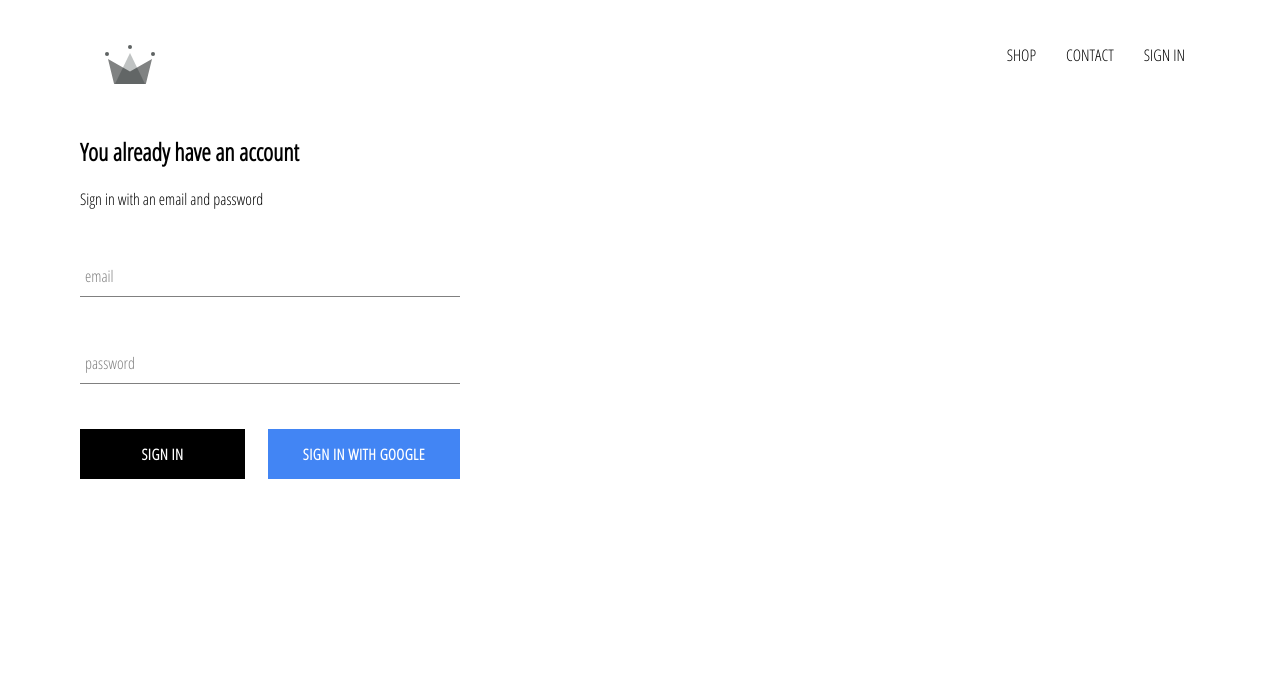
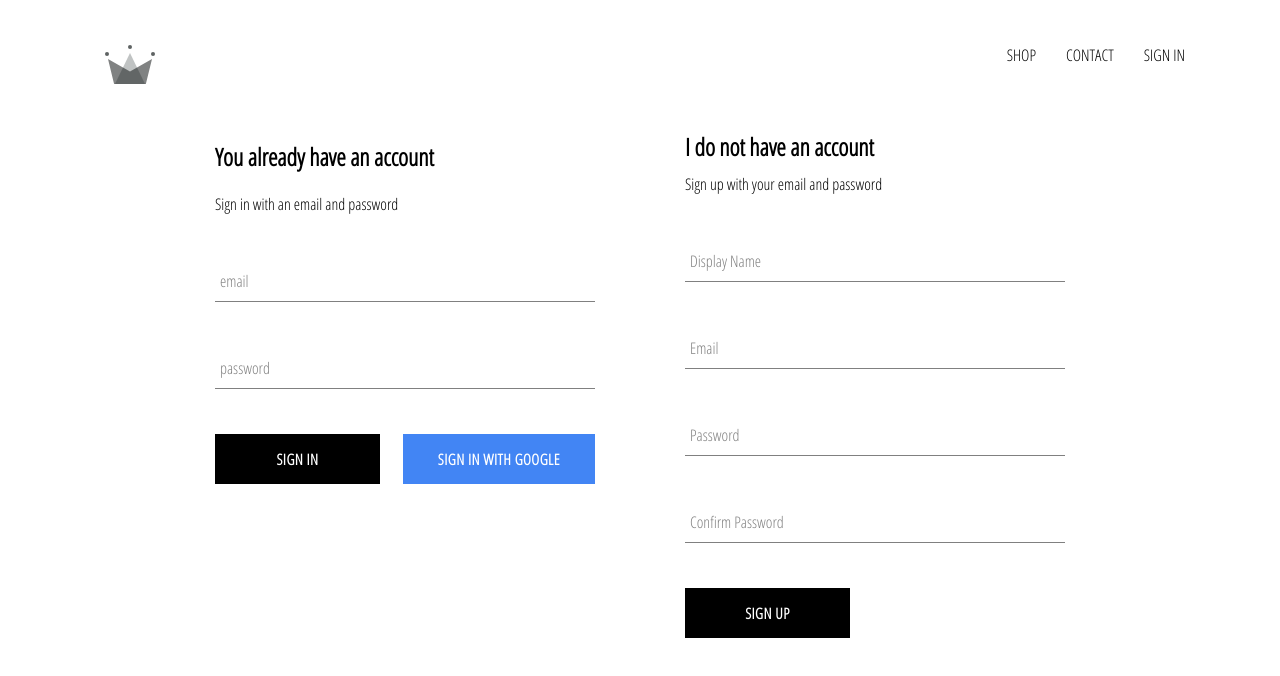
Before and after one commit to willhcurry/e-commerce-clothing, a React (Create React App) app: page /signin in a window 1280 px wide. Shown: the top 676 px of the page. Built offline with nearby package versions, Linux system fonts and the light colour scheme; no server answers.

Commit message:
implemented firebase utils, uncluded ability to store authenticated users into firestore database

```diff
--- a/src/App.js
+++ b/src/App.js
@@ -7,7 +7,7 @@
 import ShopPage from './pages/Shop/ShopPage';
 import Sign from './pages/Sign/Sign';
 import Header from './components/Header/Header';
-import { auth } from './firebase/firebase.utils';
+import { auth, createUserProfileDocument } from './firebase/firebase.utils';
 
 
 class App extends React.Component {
@@ -22,12 +22,25 @@
   unsubscribeFromAuth = null;
 
   componentDidMount() {
-    this.unsubscribeFromAuth = auth.onAuthStateChanged(user => {
-      this.setState({ currentUser: user });
+    this.unsubscribeFromAuth = auth.onAuthStateChanged(async userAuth => {
+      if (userAuth) {
+        const userRef = await createUserProfileDocument(userAuth);
 
-      console.log(user);
+        userRef.onSnapshot(snapShot => {
+          this.setState({
+            currentUser: {
+              id: snapShot.id,
+              ...snapShot.data()
+            }
+          })
+        });
+        console.log(this.state);
+      }
+
+      this.setState({ currentUser: userAuth });
     });
   }
+
 
   componentWillUnmount() {
     this.unsubscribeFromAuth();
--- /dev/null
+++ b/src/components/SignUp/SignUp.js
@@ -0,0 +1,104 @@
+import React from 'react';
+
+import FormInput from '../FormInput/FormInput';
+import CustomButton from '../CustomButton/CustomButton';
+
+import { auth, createUserProfileDocument } from '../../firebase/firebase.utils';
+
+import './SignUp.scss';
+
+class SignUp extends React.Component {
+    constructor(){
+        super();
+
+        this.state = {
+            displayName: '',
+            email: '',
+            password: '',
+            confirmPassword: ''
+        }
+    }
+
+    handleSubmit = async event => {
+        event.preventDefault();
+
+        const { displayName, email, password, confirmPassword } = this.state;
+
+        if (password !== confirmPassword) {
+            alert("passwords must match");
+            return;
+        }
+
+        try {
+            const { user } = await auth.createUserWithEmailAndPassword(
+                email,
+                password
+            );
+
+            await createUserProfileDocument(user, { displayName });
+
+            this.setState({
+                displayName: '',
+                email: '',
+                password: '',
+                confirmPassword: ''
+            })
+
+        } catch (error) {
+            console.error(error);
+        }
+    };
+
+    handleChange = event => {
+        const { name, value } = event.target;
+
+        this.setState({[name]: value});
+    }
+
+    render() {
+        const { displayName, email, password, confirmPassword } = this.state;
+        return(
+            <div className="sign-up">
+                <h2 className="title">I do not have an account</h2>
+                <span>Sign up with your email and password</span>
+                <form className="sign-up-form" onSubmit={this.handleSubmit}>
+                    <FormInput
+                        type="text"
+                        name="displayName"
+                        value={displayName}
+                        onChange={this.handleChange}
+                        label='Display Name'
+                        required
+                    />
+                    <FormInput
+                        type="email"
+                        name="email"
+                        value={email}
+                        onChange={this.handleChange}
+                        label='Email'
+                        required
+                    />
+                    <FormInput
+                        type="password"
+                        name="password"
+                        value={password}
+                        onChange={this.handleChange}
+                        label='Password'
+                        required
+                    />
+                    <FormInput
+                        type="password"
+                        name="confirmPassword"
+                        value={confirmPassword}
+                        onChange={this.handleChange}
+                        label='Confirm Password'
+                        required
+                    />
+                    <CustomButton type="submit">Sign Up</CustomButton>
+                </form>
+            </div>
+        )
+    }
+}
+
+export default SignUp;
--- /dev/null
+++ b/src/components/SignUp/SignUp.scss
@@ -0,0 +1,9 @@
+.sign-up {
+  display: flex;
+  flex-direction: column;
+  width: 380px;
+
+  .title {
+    margin: 10px 0;
+  }
+}
--- a/src/firebase/firebase.utils.js
+++ b/src/firebase/firebase.utils.js
@@ -12,6 +12,34 @@
     appId: "1:150546467178:web:e957b0505df3300460bd13"
   };
 
+  export const createUserProfileDocument = async (userAuth, additionalData) => {
+    if(!userAuth) return;
+
+    const userRef = firestore.doc('users/123dsfrwre');
+
+    const snapShot = await userRef.get();
+
+    console.log(snapShot);
+
+    if(!snapShot.exists) {
+      const { displayName, email } = userAuth;
+      const createdAt = new Date();
+
+      try {
+        await userRef.set({
+          displayName,
+          email,
+          createdAt,
+          ...additionalData
+        })
+      } catch (error) {
+        console.log('error creating user', error.message);
+      }
+    }
+
+    return userRef;
+  };
+
   firebase.initializeApp(config);
 
   export const auth = firebase.auth();
--- a/src/pages/Sign/Sign.js
+++ b/src/pages/Sign/Sign.js
@@ -1,12 +1,14 @@
 import React from 'react';
 
 import SignIn from '../../components/SignIn/SignIn';
+import SignUp from '../../components/SignUp/SignUp';
 
 import './Sign.scss';
 
 const Sign = () => (
     <div className="sign">
         <SignIn />
+        <SignUp />
     </div>
 );
 
--- a/src/pages/Sign/Sign.scss
+++ b/src/pages/Sign/Sign.scss
@@ -0,0 +1,6 @@
+.sign {
+    width: 850px;
+    display: flex;
+    justify-content: space-between;
+    margin: 30px auto;
+}
```
